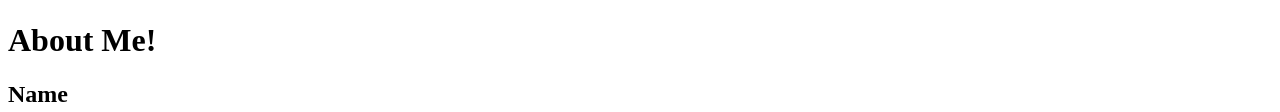
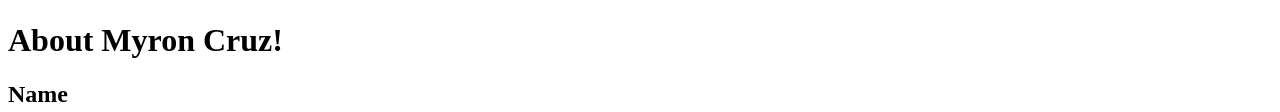
Before and after one commit to Magicmyron/wdd-130, a plain HTML site: page aboutme/index.html in a window 1280 px wide. Shown: the part 461-573 px from the top of the page. Drawn offline with Linux system fonts and the light colour scheme.

Commit message:
changed name

```diff
--- a/aboutme/index.html
+++ b/aboutme/index.html
@@ -8,7 +8,7 @@
 </head>
 <body>
     <img src="images/Krystelle.jpg" height="450" width="auto">
-    <h1>About Me!</h1>
+    <h1>About Myron Cruz!</h1>
     <h2>Name</h2>
     <p>My name is Myron Cruz and my major is Computer Science. I was born in Dubai, UAE and I moved to the USA when I was 8 years old. Ithe reason im going into computer science was because I was dating a girl who recently graduated with a computer science degree, and she got an entry level job thatstarted her at 110K a year. After that I decided to pursue that career in search of riches. I love playing video games and hanging out with my friends. Something I love doing aswell is playing guitar.</p>
 </html>
```
